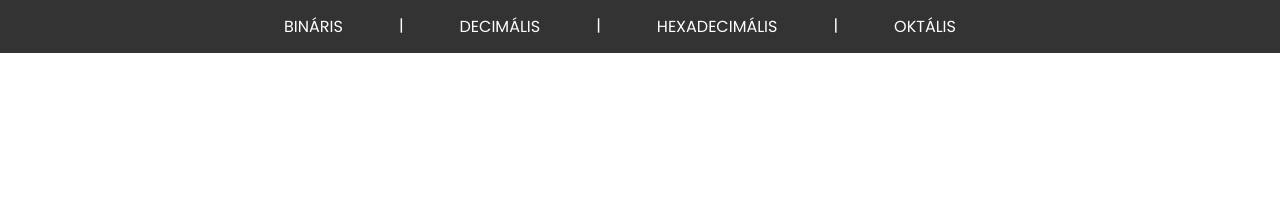
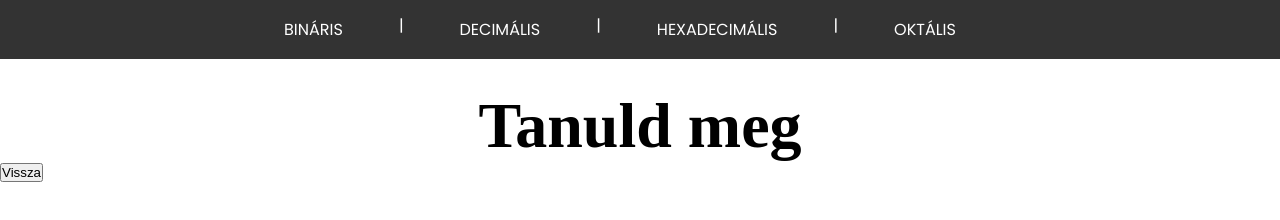
Before and after one commit to balintgergo00/szamrendszer, a plain HTML site: page tutorial.html in a window 1280 px wide. Drawn offline with Linux system fonts and the light colour scheme.

Commit message:
ahhhhhh
dady

```diff
--- a/tut.css
+++ b/styles/tut.css
@@ -29,13 +29,25 @@ ul {
     padding: 14px 16px;
     text-decoration: none;
     border-radius: 10px;
+    margin-top:3px;
+    margin-bottom: 3px;
+    box-shadow: #333;
   }
 
   li a:hover {
-    background-color: #6baad4;
+    background-color: #615b5b;
+
+
 
   }
 
   .csik{
     color: white;
     margin-top: 13px;  }
+
+
+#nagy{
+text-align: center;
+  font-size: 5vw;
+  margin-top: 30px;
+}
--- a/tutorial.html
+++ b/tutorial.html
@@ -4,7 +4,7 @@
     <meta charset="UTF-8">
     <meta name="viewport" content="width=device-width, initial-scale=1.0">
     <title>Számrendszer átváltó</title>
-    <link rel="stylesheet" href="tut.css">
+    <link rel="stylesheet" href="styles/tut.css">
  </head>
  <body>
        <ul>
@@ -17,5 +17,11 @@
         <li><a href="oktalis.html">OKTÁLIS</a></li>
       </ul>
 
+
+<h1 id="nagy">Tanuld meg </h1>
+
+<button>Vissza</button>
+
+
  </body>
  </html>
```
